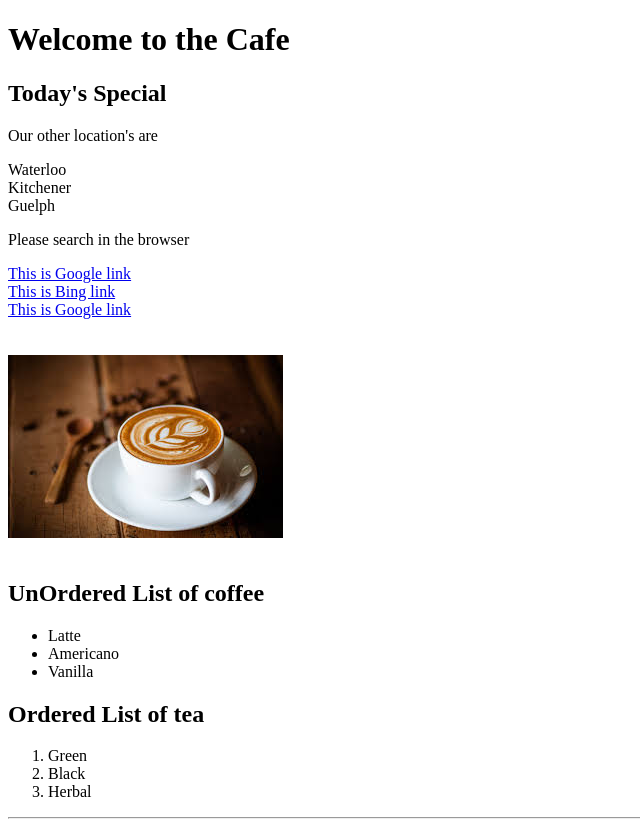
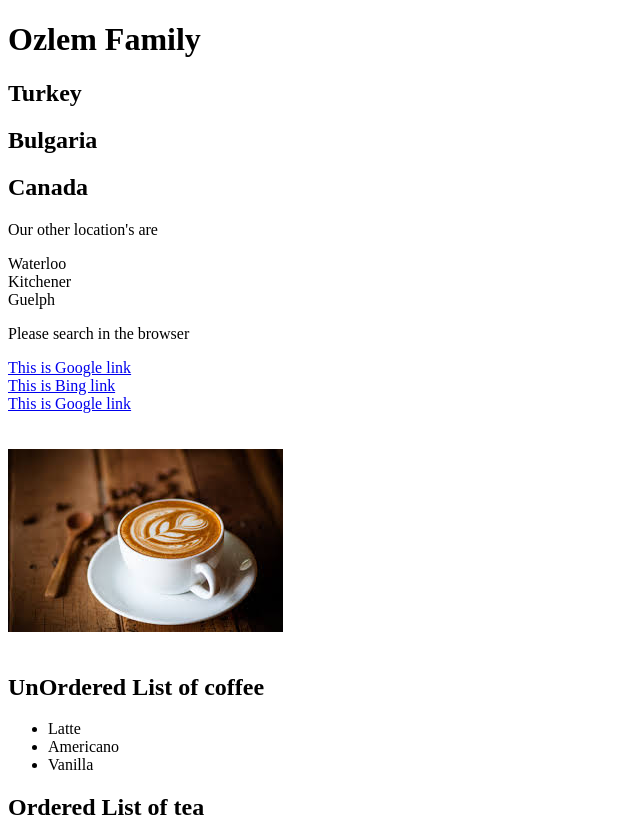
Before and after one commit to Bilcloud/html, a plain HTML site: page exercise0/HTML/index.html in a window 1280 px wide. Shown: the top 824 px of the page, without its empty margins (0-640 px from the left). Drawn offline with Linux system fonts and the light colour scheme.

Commit message:
my family

```diff
--- a/exercise0/HTML/index.html
+++ b/exercise0/HTML/index.html
@@ -2,8 +2,10 @@
 
 <html>
  <head>
-  <h1>Welcome to the Cafe</h1>
-  <h2>Today's Special</h2>
+  <h1>Ozlem Family</h1>
+  <h2>Turkey</h2>
+  <h2>Bulgaria</h2>
+  <h2>Canada</h2>
  </head>
 
  <body>
```
